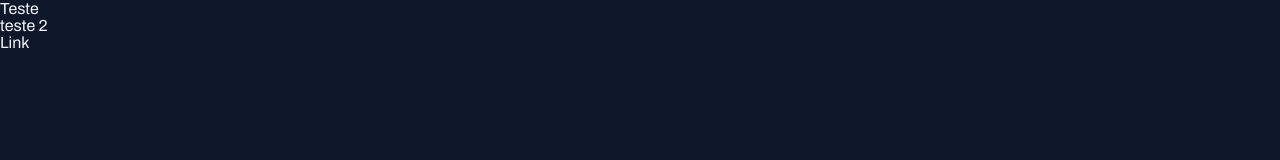
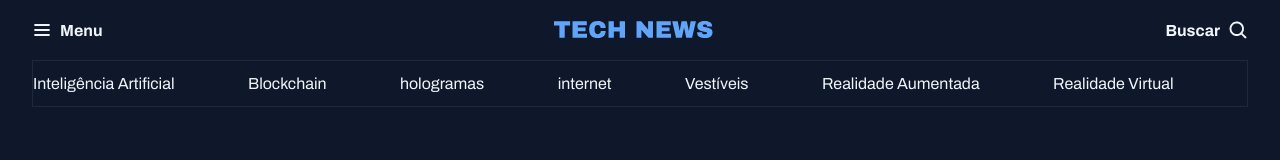
Before and after one commit to SarahBelisario/front-portal-de-noticias, a plain HTML site: page index.html in a window 1280 px wide. Drawn offline with Linux system fonts and the light colour scheme.

Commit message:
criando o header

```diff
--- a/index.html
+++ b/index.html
@@ -13,8 +13,30 @@
     <title>Portal de notícias</title>
   </head>
   <body>
-    <h1>Teste</h1>
-    <h2>teste 2</h2>
-    <a href="#">Link</a>
+    <header class="container">
+      <nav id="primary" class="grid grid-flow-col">
+        <div>
+          <img src="assets/icon/List.svg" alt="Icone de menu" />
+          <strong>Menu</strong>
+        </div>
+        <div>
+          <img src="assets/logo.svg" alt="Icone da logo" />
+        </div>
+        <div>
+          <strong> Buscar </strong>
+          <img src="assets/icon/MagnifyingGlass.svg" alt="Icone de pesquisa" />
+        </div>
+      </nav>
+
+      <nav id="secondary" class="grid grid-flow-col">
+        <a href="#">Inteligência Artificial</a>
+        <a href="#">Blockchain</a>
+        <a href="#">hologramas</a>
+        <a href="#">internet</a>
+        <a href="#">Vestíveis</a>
+        <a href="#">Realidade Aumentada</a>
+        <a href="#">Realidade Virtual</a>
+      </nav>
+    </header>
   </body>
 </html>
--- a/styles/global.css
+++ b/styles/global.css
@@ -39,3 +39,17 @@
 h1, h2 ,h3 {
     font: inherit;
 }
+
+.grid {
+    display: grid;
+}
+
+.grid-flow-col {
+    grid-auto-flow: column;
+}
+
+.container {
+    max-width: 1280px;
+    padding-inline: 32px;
+    margin-inline: auto;
+}
--- /dev/null
+++ b/styles/header.css
@@ -0,0 +1,22 @@
+#primary {
+    padding-block: 20px;
+
+    div{
+        display: flex;
+        align-items: center;
+        gap: 8px;
+    }
+
+    div:nth-child(2) {
+        margin-inline: auto;
+    }
+    div:nth-child(3) {
+        justify-self: end;
+    }
+}
+
+#secondary {
+    padding-block: 14px;
+    border: solid 1px var(--stroke-color);
+    border-radius: none;
+}
--- a/styles/index.css
+++ b/styles/index.css
@@ -1 +1,2 @@
 @import url(global.css);
+@import url(header.css);
```
